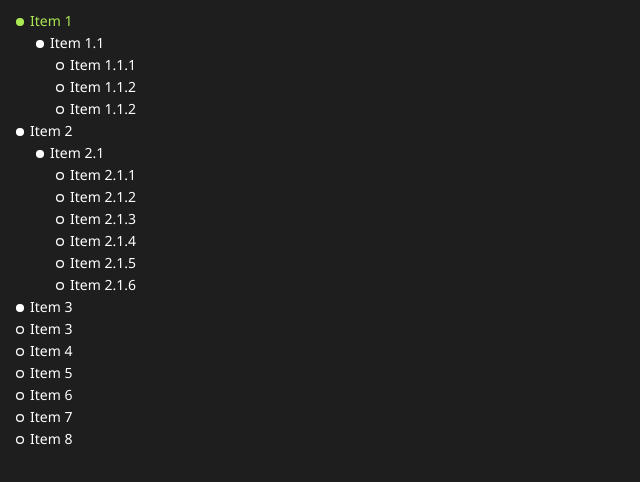
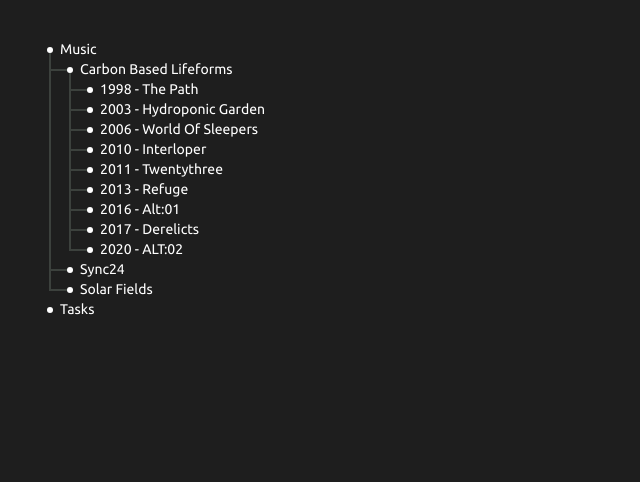
Before and after one commit to ilyaivanov/viztly, a website built with webpack: page public/index.html in a window 1280 px wide. Shown: the whole page, without its empty margins (0-640 px from the left). Built offline with nearby package versions, Linux system fonts and the light colour scheme.

Commit message:
Adding a new iteration over a tree

```diff
--- a/public/index.html
+++ b/public/index.html
@@ -5,6 +5,12 @@
     <title>Viztly (dev)</title>
     <meta name="viewport" content="width=device-width, initial-scale=1" />
     <link href="./favicon.svg" rel="icon" type="image/svg+xml" />
+    <link rel="preconnect" href="https://fonts.googleapis.com" />
+    <link rel="preconnect" href="https://fonts.gstatic.com" crossorigin />
+    <link
+      href="https://fonts.googleapis.com/css2?family=Roboto:wght@300;400&family=Ubuntu&display=swap"
+      rel="stylesheet"
+    />
     <style>
       body {
         margin: 0;
--- a/src/infra/animations/spring.ts
+++ b/src/infra/animations/spring.ts
@@ -10,8 +10,8 @@
 
   // { stiffness: 0.02, damping: 2, invertedMass: 0.2 },
   stiffness = 0.02;
-  damping = 2;
-  invertedMass = 0.2;
+  damping = 1.2;
+  invertedMass = 0.28;
 
   onTick?: (val: number, ended: boolean) => void;
 
--- a/src2/main.ts
+++ /dev/null
@@ -1,98 +0,0 @@
-import { engine } from "../src/infra/animations";
-import { Canvas } from "../src/infra/canvas";
-import {
-  closeItem,
-  createItem,
-  createItemClosed,
-  createTree,
-  openItem,
-  selectFirstChild,
-  selectNextItem,
-  selectParent,
-  selectPreviousItem,
-} from "./core";
-import { createList, forEachView, ItemView, sp, updateList } from "./view";
-
-const canvas = new Canvas();
-
-document.body.appendChild(canvas.el);
-
-const tree = createTree(
-  createItem("root", [
-    createItem("Item 1", [
-      createItem("Item 1.1", [
-        createItem("Item 1.1.1"),
-        createItem("Item 1.1.2"),
-        createItem("Item 1.1.2"),
-      ]),
-    ]),
-    createItem("Item 2", [
-      createItem("Item 2.1", [
-        createItem("Item 2.1.1"),
-        createItem("Item 2.1.2"),
-        createItem("Item 2.1.3"),
-        createItem("Item 2.1.4"),
-        createItem("Item 2.1.5"),
-        createItem("Item 2.1.6"),
-      ]),
-    ]),
-    createItemClosed("Item 3", [
-      createItem("Item 3.1", [
-        createItem("Item 3.1.1"),
-        createItem("Item 3.1.2"),
-        createItem("Item 3.1.3"),
-        createItem("Item 3.1.4"),
-        createItem("Item 3.1.5"),
-        createItem("Item 3.1.6"),
-      ]),
-    ]),
-    createItem("Item 3"),
-    createItem("Item 4"),
-    createItem("Item 5"),
-    createItem("Item 6"),
-    createItem("Item 7"),
-    createItem("Item 8"),
-  ])
-);
-let list = createList(tree);
-
-const drawItem = (view: ItemView) => {
-  const { item } = view;
-  canvas.ctx.globalAlpha = view.opacity;
-  canvas.ctx.fillStyle = view.color;
-  canvas.drawCirclePath(view.position, view.circleRadius, view.color);
-  if (!view.isCircleEmpty)
-    canvas.drawCircle(view.position, view.circleRadius, view.color);
-  canvas.drawText(view.textPosition, item.title, sp.fontSize, view.color);
-};
-
-const render = () => {
-  canvas.clear();
-  canvas.ctx.font = `${sp.fontSize}px Segoe UI`;
-  forEachView(list, drawItem);
-};
-
-render();
-canvas.onResize = render;
-
-document.addEventListener("keydown", (e) => {
-  if (e.code === "ArrowDown") selectNextItem(tree);
-  if (e.code === "ArrowLeft") {
-    if (tree.selectedItem) {
-      if (tree.selectedItem.isOpen) closeItem(tree.selectedItem);
-      else selectParent(tree, tree.selectedItem);
-    }
-  }
-  if (e.code === "ArrowRight") {
-    if (tree.selectedItem) {
-      if (!tree.selectedItem.isOpen) openItem(tree.selectedItem);
-      else selectFirstChild(tree, tree.selectedItem);
-    }
-  }
-  if (e.code === "ArrowUp") selectPreviousItem(tree);
-
-  updateList(list, tree);
-  render();
-});
-
-engine.onTick = render;
--- /dev/null
+++ b/src3/main.ts
@@ -0,0 +1,113 @@
+import { engine } from "../src/infra/animations";
+import { Canvas } from "../src/infra/canvas";
+import { createItem, Item, Tree } from "../src2/core";
+
+const canvas = new Canvas();
+
+document.body.appendChild(canvas.el);
+
+const mapTree = <T>(
+  { root }: Tree,
+  map: (item: Item, offset: number, level: number) => T
+): T[] => {
+  const res: T[] = [];
+  let index = 0;
+  const traverseChildren = (parent: Item, level: number) => {
+    parent.isOpen &&
+      parent.children.forEach((item) => {
+        res.push(map(item, index, level));
+        index += 1;
+        traverseChildren(item, level + 1);
+      });
+  };
+
+  traverseChildren(root, 0);
+  return res;
+};
+const tree: Tree = {
+  root: createItem("Root", [
+    createItem("Music", [
+      createItem("Carbon Based Lifeforms", [
+        createItem("1998 - The Path"),
+        createItem("2003 - Hydroponic Garden"),
+        createItem("2006 - World Of Sleepers"),
+        createItem("2010 - Interloper"),
+        createItem("2011 - Twentythree"),
+        createItem("2013 - Refuge"),
+        createItem("2016 - Alt:01"),
+        createItem("2017 - Derelicts"),
+        createItem("2020 - ALT:02"),
+      ]),
+      createItem("Sync24"),
+      createItem("Solar Fields"),
+    ]),
+    createItem("Tasks"),
+  ]),
+};
+
+const render = () => {
+  canvas.clear();
+
+  canvas.ctx.fillStyle = "white";
+
+  const start = 50;
+  const xStep = 20;
+  const yStep = 20;
+  const map = new Map<Item, ItemView>();
+  const views = mapTree(tree, (item, index, level) => {
+    const view = {
+      x: start + xStep * level,
+      y: start + yStep * index,
+      level,
+      item,
+    };
+    map.set(item, view);
+    return view;
+  });
+
+  views.forEach((view) => {
+    const parent = view.item.parent;
+    if (parent) {
+      const parentView = map.get(parent);
+      if (parentView)
+        drawItemConnection(view.x, view.y, parentView.x, parentView.y);
+    }
+  });
+
+  views.forEach((view) => drawItem(view));
+};
+
+type ItemView = {
+  x: number;
+  y: number;
+  level: number;
+  item: Item;
+};
+
+const drawItem = ({ item, x, y }: ItemView) => {
+  const fontSize = 14;
+  canvas.ctx.font = `${fontSize}px 'Ubuntu', sans-serif`;
+  canvas.drawCircle({ x, y }, 3, "white");
+  canvas.ctx.fillText(item.title, x + 10, y + 0.32 * fontSize);
+};
+
+const drawItemConnection = (x1: number, y1: number, x2: number, y2: number) => {
+  canvas.ctx.strokeStyle = "#3C413D";
+  canvas.ctx.lineWidth = 2;
+  canvas.ctx.beginPath();
+  canvas.ctx.moveTo(x1, y1);
+  canvas.ctx.lineTo(x2, y1);
+  canvas.ctx.lineTo(x2, y2);
+  canvas.ctx.stroke();
+};
+
+render();
+canvas.onResize = render;
+
+document.addEventListener("keydown", (e) => {
+  render();
+});
+
+engine.onTick = render;
+
+document.fonts.onloadingdone = render;
--- a/webpack.config.js
+++ b/webpack.config.js
@@ -7,7 +7,7 @@
   const isProd = argv.mode === "production";
   return {
     devtool: isProd ? undefined : "inline-source-map",
-    entry: "./src2/main.ts",
+    entry: "./src3/main.ts",
     output: {
       path: path.resolve(__dirname, "build"),
       filename: "app.[chunkhash].js",
```
Also changed, not shown: src2/dnd.ts (added, +62 -0 lines).
